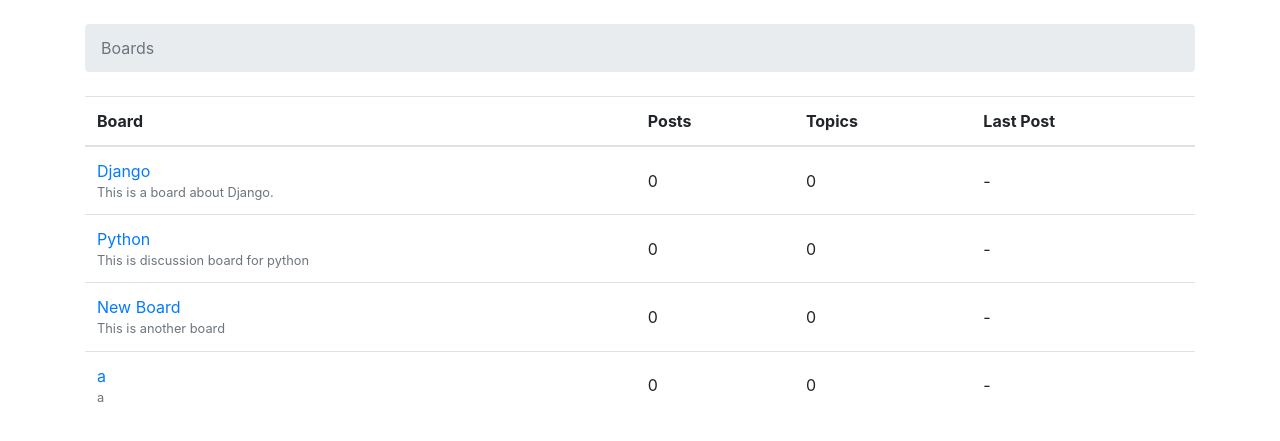
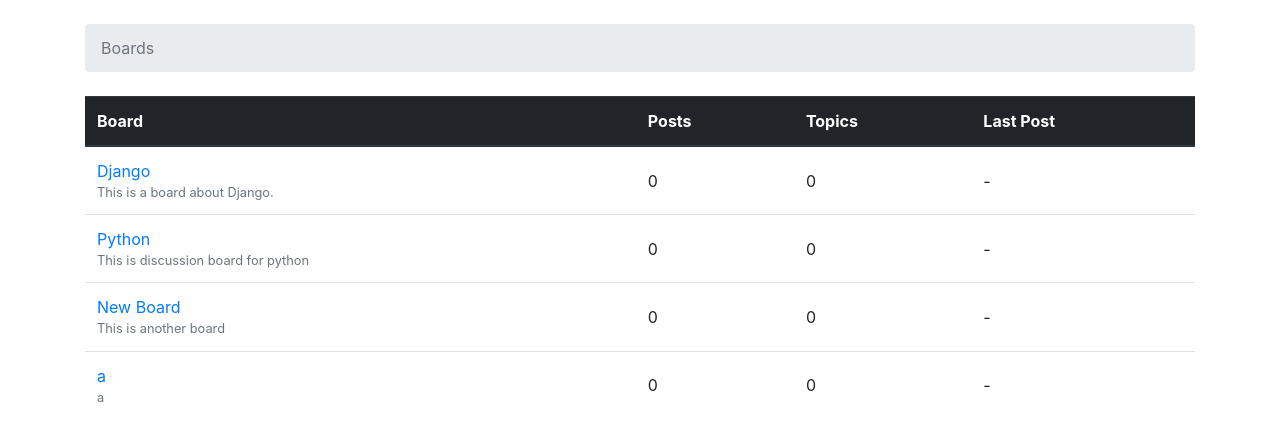
Before and after one commit to sardarbavneetsingh/myproject, a Django app: page / in a window 1280 px wide. Shown: the top 441 px of the page. Run offline with Django 3.2, Linux system fonts and the light colour scheme; data comes from the database, SQL or seed files in the repository; some libraries are stand-ins or nearby versions.

Commit message:
fix table header color problem

```diff
--- a/templates/home.html
+++ b/templates/home.html
@@ -11,7 +11,7 @@
                 <li class="breadcrumb-item active">Boards</li>
             </ol>
             <table class="table">
-                <thead class="thead-inverse">
+                <thead class="thead-dark">
                     <tr>
                         <th>Board</th>
                         <th>Posts</th>
```
